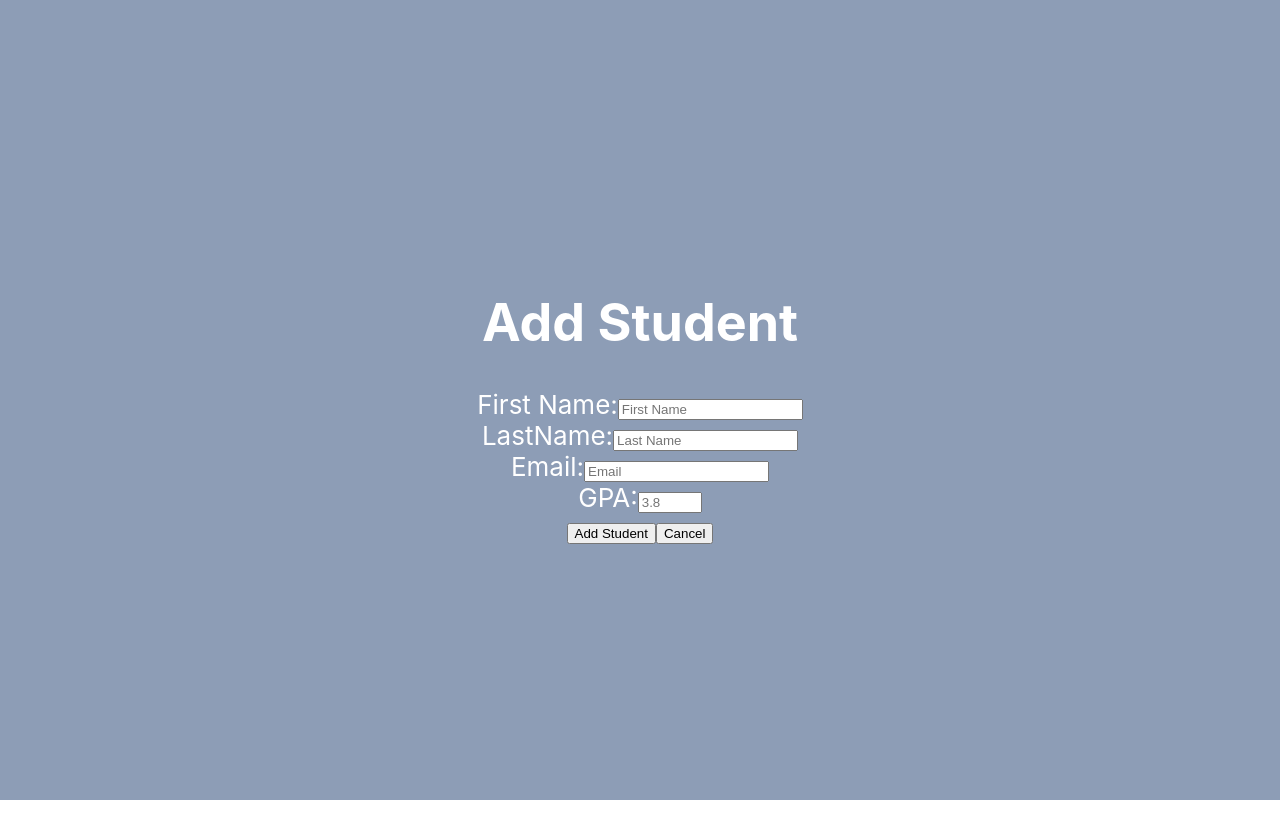
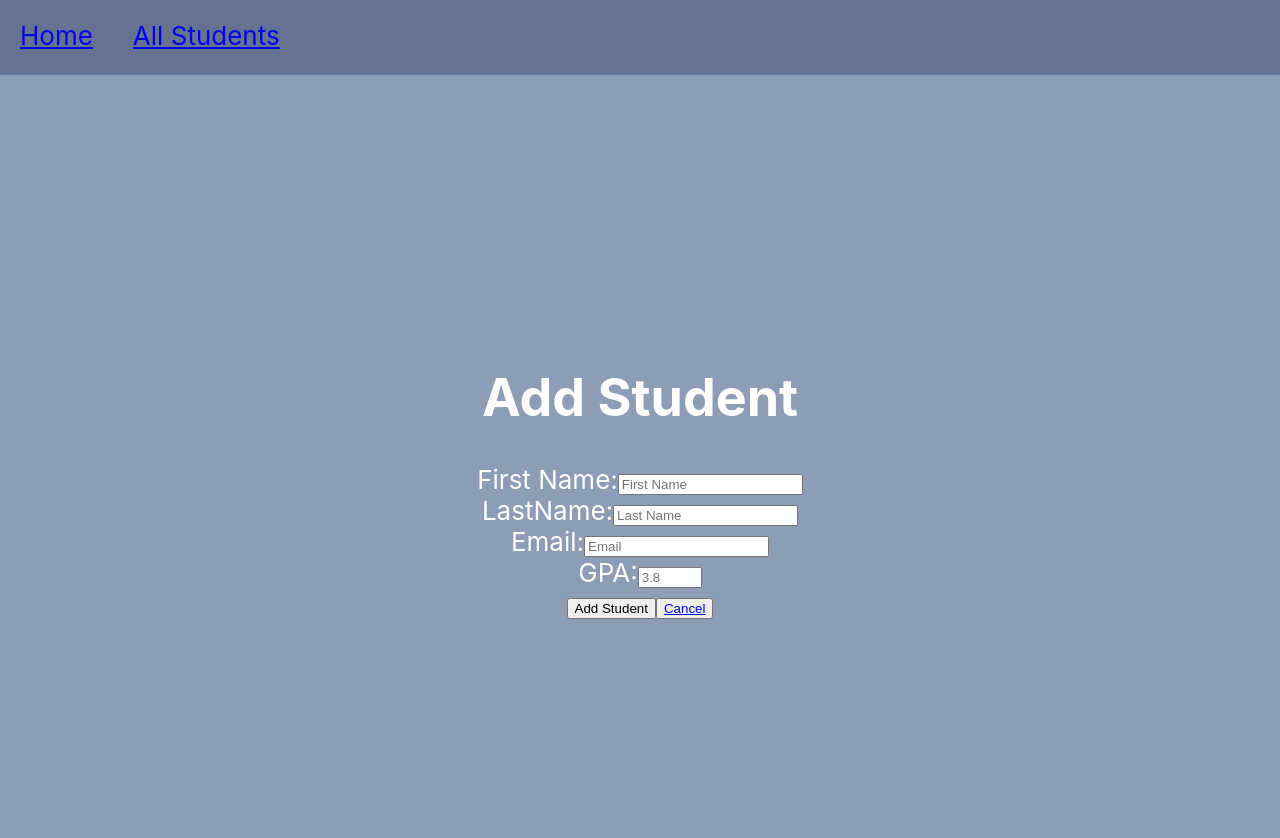
Before and after one commit to iambcho/CRUD-Front-End, a React (Create React App) app: page /add_students in a window 1280 px wide. Shown: the top 838 px of the page. Before the commit the page ends 800 px from the top, so only its background shows below. Built offline with nearby package versions, Linux system fonts and the light colour scheme.

Commit message:
added and modified linking between pages

```diff
--- a/src/components/container/AddStudent.js
+++ b/src/components/container/AddStudent.js
@@ -1,5 +1,7 @@
 import React, { Component } from "react";
 import {Link, Route} from 'react-router-dom';
+import { connect } from 'react-redux';
+import './../../App.css';
 
 
 //  turn into function that takes in props
@@ -19,10 +21,10 @@ class AddStudent extends Component{
             email,
             gpa
         }
-
-        this.props.dispatch({
-            type:'ADD_STUDENT',
-            data});
+        console.log(data);
+        // this.props.dispatch({
+        //     type:'ADD_STUDENT',
+        //     data});
         this.getFirstName.value = '';
         this.getLastName.value = '';
         this.getEmail.value = '';
@@ -31,7 +33,16 @@ class AddStudent extends Component{
 
     render() {
         return(
-            <div>
+            <div className="container">
+                <div className = "nav-bar">
+                    <ul>
+                        <li><Link to="/">Home</Link></li>
+                        <li><Link to="/students">All Students</Link></li>
+                    </ul>
+                </div>
+
+                <div className="App">
+                    <header className="App-header">
                         <h1>Add Student</h1>
                         <form onSubmit={this.handleSubmit}>
                             First Name:
@@ -52,8 +63,10 @@ class AddStudent extends Component{
 
                             <input type="submit" value="Add Student"/>
 
-                    <button onClick="">Cancel</button>
+                            <button><Link to ="/students">Cancel</Link></button>
                         </form>
+                    </header>
+                </div>
             </div>
         );
     }
--- a/src/components/view/AllStudentsView.js
+++ b/src/components/view/AllStudentsView.js
@@ -36,7 +36,7 @@ const AllStudentsView = (props) => {
 
             <br/>
 
-            <Link to="/add_students">Add Student</Link>
+            <button><Link to="/add_students">Add Student</Link></button>
 
             <br/>
 
```
Lines whose indentation alone changed are shown as unchanged.
